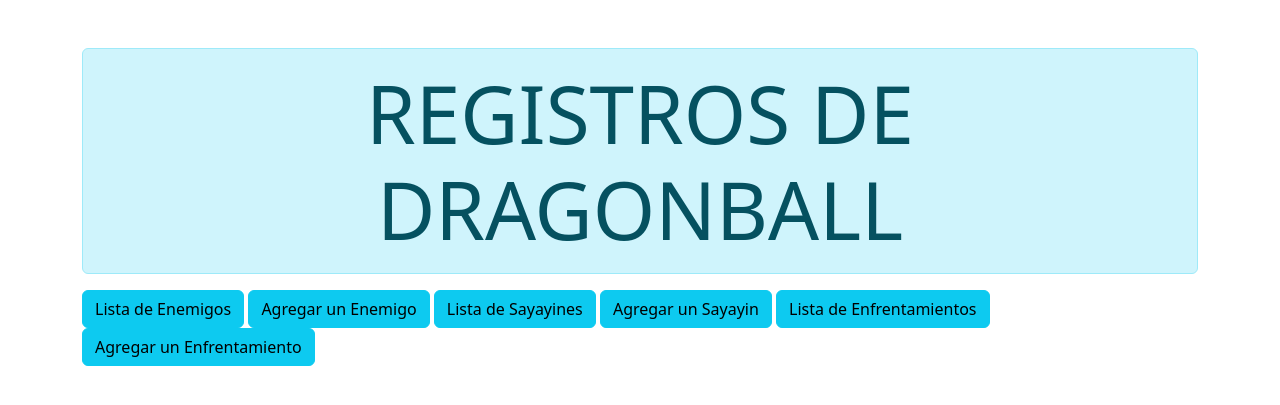
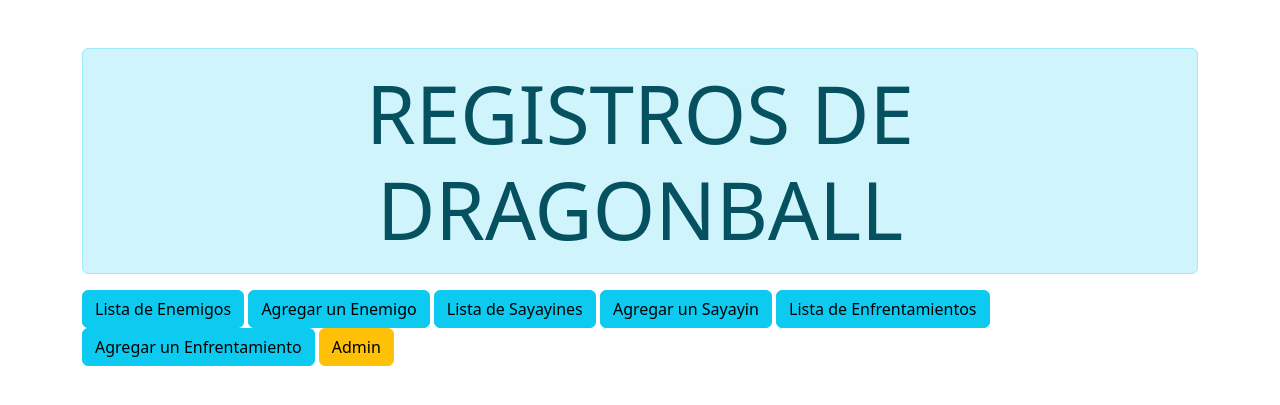
Before and after one commit to kirapablinski/django-prueba-3, a Django app: page / in a window 1280 px wide. Shown: the top 405 px of the page. Run offline with Django 3.2, Linux system fonts and the light colour scheme.

Commit message:
Boton admin
agrega boton que redirige a admin en el index

```diff
--- a/dragonball/templates/enemigosapp/index.html
+++ b/dragonball/templates/enemigosapp/index.html
@@ -14,5 +14,6 @@
     <a class="btn btn-info" href='/agregarSayayin'>Agregar un Sayayin</a>
     <a class="btn btn-info" href='/listarEnfrentamientos'>Lista de Enfrentamientos</a>
     <a class="btn btn-info" href='/agregarEnfrentamiento'>Agregar un Enfrentamiento</a>
+    <a class="btn btn-warning" href='/admin'>Admin</a>
 </body>
 </html>
```
